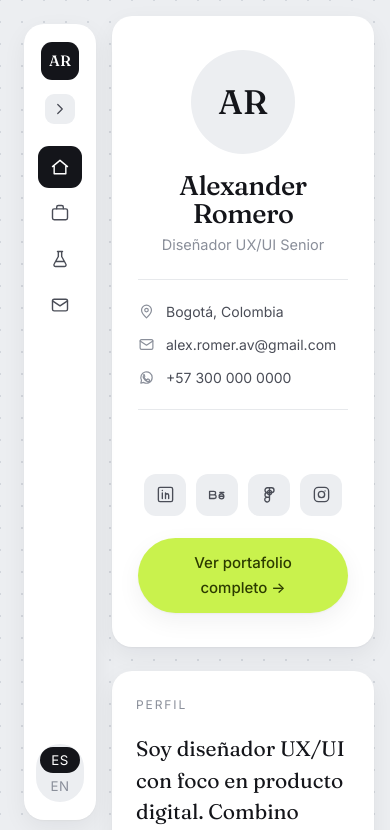
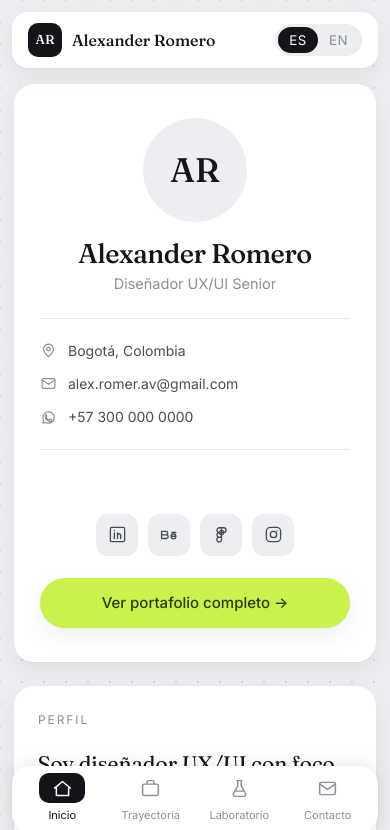
Before and after one commit to ThiagoAlex0919/CurriculumVitae, a Next.js app: page / in a window 390 px wide. Shown: the top 830 px of the page. Built offline with nearby package versions, Linux system fonts and the light colour scheme.

Commit message:
Navegacion movil: bottom nav + viewport + vercel.json

```diff
--- a/app/globals.css
+++ b/app/globals.css
@@ -932,21 +932,124 @@ p {
   }
 }
 
-@media (max-width: 620px) {
-  .app-main {
-    margin-left: 96px;
-    padding: 16px;
+/* ============================================================
+   MÓVIL — barra superior + navegación inferior
+   ============================================================ */
+.mobile-top,
+.mobile-nav {
+  display: none;
+}
+
+.mobile-top {
+  position: fixed;
+  top: 12px;
+  left: 12px;
+  right: 12px;
+  height: 56px;
+  background: var(--card);
+  border-radius: 16px;
+  box-shadow: var(--shadow);
+  align-items: center;
+  justify-content: space-between;
+  padding: 0 16px;
+  z-index: 95;
+}
+.mtop-brand {
+  display: flex;
+  align-items: center;
+  gap: 10px;
+  min-width: 0;
+}
+.mtop-mark {
+  flex: 0 0 auto;
+  width: 34px;
+  height: 34px;
+  border-radius: 10px;
+  background: var(--ink);
+  color: #fff;
+  display: flex;
+  align-items: center;
+  justify-content: center;
+  font-family: var(--serif);
+  font-size: 13px;
+  font-weight: 500;
+}
+.mtop-name {
+  font-family: var(--serif);
+  font-size: 16px;
+  font-weight: 500;
+  white-space: nowrap;
+  overflow: hidden;
+  text-overflow: ellipsis;
+}
+
+.mobile-nav {
+  position: fixed;
+  bottom: 12px;
+  left: 12px;
+  right: 12px;
+  height: 66px;
+  background: var(--card);
+  border-radius: 18px;
+  box-shadow: 0 2px 6px rgba(20, 21, 26, 0.06), 0 -2px 20px rgba(20, 21, 26, 0.08);
+  align-items: center;
+  justify-content: space-around;
+  padding: 0 6px;
+  z-index: 95;
+}
+.mnav-item {
+  flex: 1;
+  display: flex;
+  flex-direction: column;
+  align-items: center;
+  gap: 3px;
+  color: var(--ink-mute);
+  padding: 6px 0;
+}
+.mnav-ico {
+  width: 46px;
+  height: 30px;
+  border-radius: 10px;
+  display: flex;
+  align-items: center;
+  justify-content: center;
+  transition: background 0.15s ease, color 0.15s ease;
+}
+.mnav-item.active {
+  color: var(--ink);
+}
+.mnav-item.active .mnav-ico {
+  background: var(--ink);
+  color: #fff;
+}
+.mnav-label {
+  font-size: 11px;
+}
+
+.mobile-credits {
+  display: none;
+}
+
+@media (max-width: 720px) {
+  .sidebar,
+  .topbar {
+    display: none !important;
   }
+  .mobile-top,
+  .mobile-nav {
+    display: flex;
+  }
+  .app-main,
   .app-shell[data-collapsed="true"] .app-main {
-    margin-left: 96px;
+    margin-left: 0;
+    padding: 84px 14px 96px;
   }
-  .topbar,
-  .app-shell[data-collapsed="true"] .topbar {
-    left: 112px;
-    right: 16px;
-  }
-  .tb-page,
-  .tb-sep {
-    display: none;
+  .mobile-credits {
+    display: block;
+    text-align: center;
+    font-size: 11.5px;
+    line-height: 1.5;
+    color: var(--ink-mute);
+    padding: 26px 0 4px;
   }
 }
--- a/app/layout.tsx
+++ b/app/layout.tsx
@@ -1,4 +1,4 @@
-import type { Metadata } from "next";
+import type { Metadata, Viewport } from "next";
 import "./globals.css";
 import { I18nProvider } from "@/lib/i18n";
 import AppShell from "@/components/AppShell";
@@ -7,6 +7,12 @@ export const metadata: Metadata = {
   title: "Alexander Romero — UX/UI Designer",
   description:
     "Portafolio y hoja de vida de Alexander Romero, diseñador UX/UI con expertise en IA.",
+};
+
+export const viewport: Viewport = {
+  width: "device-width",
+  initialScale: 1,
+  maximumScale: 5,
 };
 
 export default function RootLayout({
--- a/components/AppShell.tsx
+++ b/components/AppShell.tsx
@@ -3,8 +3,12 @@
 import { useEffect, useState } from "react";
 import Sidebar from "./Sidebar";
 import TopBar from "./TopBar";
+import MobileNav from "./MobileNav";
+import { useI18n } from "@/lib/i18n";
+import { profile, ui } from "@/lib/content";
 
 export default function AppShell({ children }: { children: React.ReactNode }) {
+  const { t } = useI18n();
   const [collapsed, setCollapsed] = useState(false);
   const [ready, setReady] = useState(false);
 
@@ -29,8 +33,12 @@ export default function AppShell({ children }: { children: React.ReactNode }) {
     <div className="app-shell" data-collapsed={collapsed} data-ready={ready}>
       <Sidebar collapsed={collapsed} onToggle={toggle} />
       <TopBar />
+      <MobileNav />
       <div className="app-main">
         <main>{children}</main>
+        <p className="mobile-credits">
+          © {new Date().getFullYear()} {profile.name}. {t(ui.footer.rights)}
+        </p>
       </div>
     </div>
   );
--- /dev/null
+++ b/components/MobileNav.tsx
@@ -0,0 +1,70 @@
+"use client";
+
+import Link from "next/link";
+import { usePathname } from "next/navigation";
+import { useI18n } from "@/lib/i18n";
+import { ui, profile } from "@/lib/content";
+import Icon from "./Icon";
+
+const initials = profile.name
+  .split(" ")
+  .map((w) => w[0])
+  .slice(0, 2)
+  .join("");
+
+export default function MobileNav() {
+  const { t, locale, setLocale } = useI18n();
+  const pathname = usePathname();
+
+  const links = [
+    { href: "/", label: ui.nav.home, icon: "home" },
+    { href: "/trayectoria", label: ui.nav.work, icon: "work" },
+    { href: "/laboratorio", label: ui.nav.lab, icon: "lab" },
+    { href: "/contacto", label: ui.nav.contact, icon: "contact" },
+  ];
+
+  const isActive = (href: string) =>
+    href === "/" ? pathname === "/" : pathname.startsWith(href);
+
+  return (
+    <>
+      <header className="mobile-top">
+        <Link href="/" className="mtop-brand" aria-label={profile.name}>
+          <span className="mtop-mark">{initials}</span>
+          <span className="mtop-name">{profile.name}</span>
+        </Link>
+        <div className="lang" role="group" aria-label="Language">
+          <button
+            className={locale === "es" ? "on" : ""}
+            onClick={() => setLocale("es")}
+            aria-pressed={locale === "es"}
+          >
+            ES
+          </button>
+          <button
+            className={locale === "en" ? "on" : ""}
+            onClick={() => setLocale("en")}
+            aria-pressed={locale === "en"}
+          >
+            EN
+          </button>
+        </div>
+      </header>
+
+      <nav className="mobile-nav" aria-label="Navegación principal">
+        {links.map((l) => (
+          <Link
+            key={l.href}
+            href={l.href}
+            className={`mnav-item ${isActive(l.href) ? "active" : ""}`}
+          >
+            <span className="mnav-ico">
+              <Icon name={l.icon} size={21} />
+            </span>
+            <span className="mnav-label">{t(l.label)}</span>
+          </Link>
+        ))}
+      </nav>
+    </>
+  );
+}
```
Also changed, not shown: vercel.json (added).
